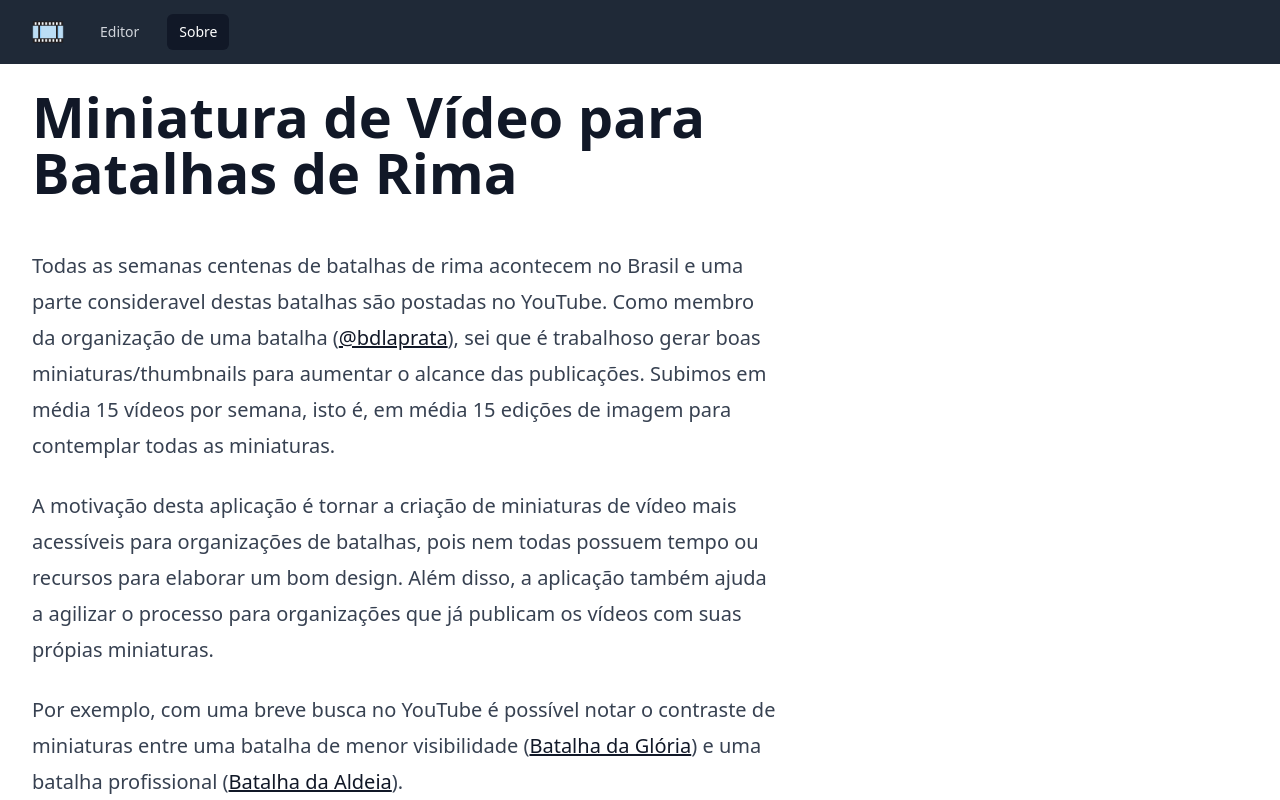
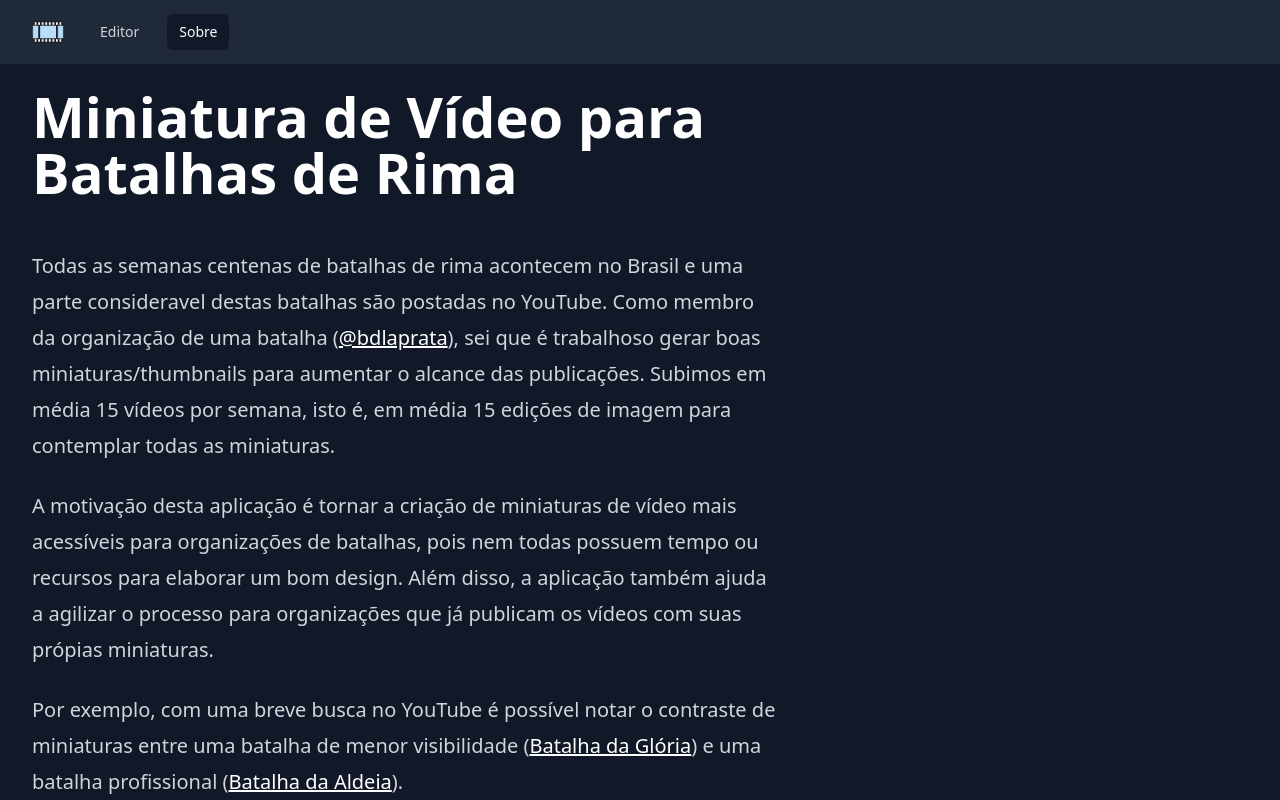
Before and after one commit to wdsrocha/miniatura-batalhas-de-rima, a Next.js app: page /sobre in a window 1280 px wide. Shown: the top 800 px of the page. Built offline with nearby package versions, Linux system fonts and the light colour scheme.

Commit message:
Fix dark classes not being injected in non-dark systems

```diff
--- a/src/app/layout.tsx
+++ b/src/app/layout.tsx
@@ -14,8 +14,8 @@ export default function RootLayout({
   children: React.ReactNode;
 }) {
   return (
-    <html lang="pt" className="dark">
-      <body className="dark:bg-gray-900">
+    <html lang="pt">
+      <body className="bg-gray-900">
         {children}
         <Analytics />
       </body>
--- a/src/app/sobre/page.tsx
+++ b/src/app/sobre/page.tsx
@@ -10,7 +10,7 @@ export default function AboutPage() {
     <>
       <Navbar path="sobre"></Navbar>
       <Main>
-        <article className="prose prose-lg dark:prose-invert md:prose-xl prose-img:mx-auto">
+        <article className="prose prose-lg prose-invert md:prose-xl prose-img:mx-auto">
           <h1>Miniatura de Vídeo para Batalhas de Rima</h1>
           <p>
             Todas as semanas centenas de batalhas de rima acontecem no Brasil e
```
